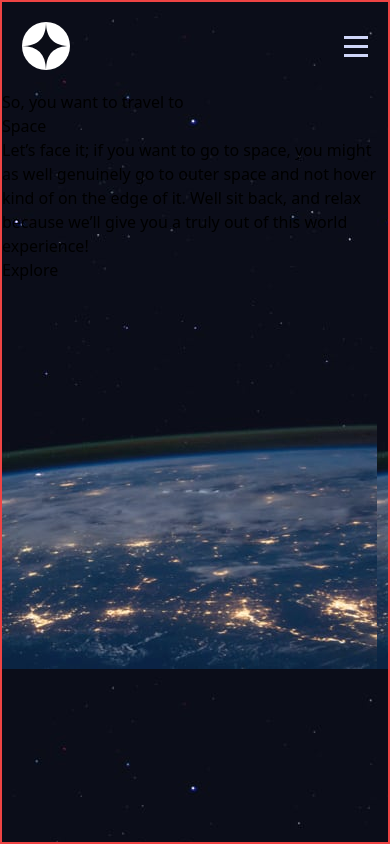
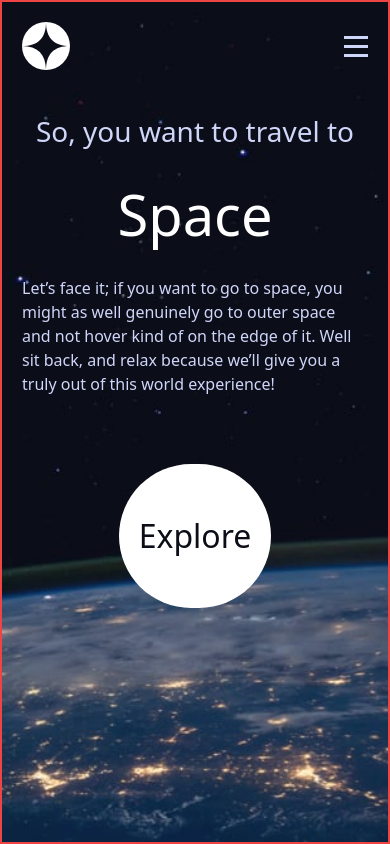
Before and after one commit to Aik-202/aik-space-tourism, a React (Vite) app in the folder space_tourism/: page / in a window 390 px wide. Built offline with nearby package versions, Linux system fonts and the light colour scheme.

Commit message:
Added custom styles in tailwind.config.js, mobile at breakpoint 356px now responsive

```diff
--- a/space_tourism/src/Components/Home/HomeButton.jsx
+++ b/space_tourism/src/Components/Home/HomeButton.jsx
@@ -2,8 +2,8 @@ import React from 'react'
 
 export default function HomeButton () {
   return (
-    <div>
-      <div>Explore</div>
+    <div className='flex justify-center mx-auto rounded-full py-12 hover:w-[70%] hover:bg-white hover:bg-opacity-[10%] cursor-pointer'>
+      <div className='bg-white text-small-medium text-dark-blue rounded-full px-5 py-12'>Explore</div>
     </div>
   )
 }
--- a/space_tourism/src/Components/Home/HomeText.jsx
+++ b/space_tourism/src/Components/Home/HomeText.jsx
@@ -2,9 +2,9 @@ import React from 'react'
 
 export default function HomeText() {
   return (
-    <section>
-      <h2>So, you want to travel to</h2>
-      <h1>Space</h1>
+    <section className='flex flex-col text-light-blue flex-wrap content-center justify-center items-center mx-5 space-y-5'>
+      <h2 className='text-smallest-medium'>So, you want to travel to</h2>
+      <h1 className='text-medium text-white'>Space</h1>
       <p>Let’s face it; if you want to go to space, you might as well genuinely go to outer space and not hover kind of on the edge of it.
       Well sit back, and relax because we’ll give you a truly out of this world experience!</p>
     </section>
--- a/space_tourism/src/Components/Nav/NavItems.jsx
+++ b/space_tourism/src/Components/Nav/NavItems.jsx
@@ -3,11 +3,11 @@ import { Close } from '../../Data'
 
 export default function NavItems(props) {
   return (
-    <div className={`${props.menuStatus ? 'flex' : 'hidden'} flex-col absolute top-0 bottom-0 right-0 left-32 bg-[#fff] bg-opacity-5`}>
+    <div className={`${props.menuStatus ? 'flex' : 'hidden'} flex-col absolute top-0 bottom-0 right-0 left-32 bg-white bg-opacity-5`}>
       {props.menuStatus &&<figure className='self-end mt-8 mr-8'>
         <img src={Close} alt="menu-bar" className="self-center" onClick={props.close}/>
       </figure>}
-      <ul className='flex flex-col content-start space-y-10 flex-wrap text-[#fff] pl-10 pt-32'>
+      <ul className='flex flex-col content-start space-y-10 flex-wrap text-white pl-10 pt-32'>
 
       <li>
         <span className='mr-4 font-extrabold'>00</span>
--- a/space_tourism/src/Pages/Home.jsx
+++ b/space_tourism/src/Pages/Home.jsx
@@ -3,7 +3,7 @@ import {HomeButton, HomeText, NavBar} from '../Components'
 
 export default function Home() {
   return (
-    <section className='home w-full h-full bg-home-mobile lg:bg-home-tablet xl:bg-home-desktop'>
+    <section className='home w-full h-full bg-home-mobile sm:bg-home-tablet xl:bg-home-desktop bg-no-repeat bg-cover space-y-5'>
       <NavBar />
       <HomeText />
       <HomeButton />
--- a/space_tourism/tailwind.config.js
+++ b/space_tourism/tailwind.config.js
@@ -23,6 +23,21 @@ export default {
         'technology-tablet': "url(./src/Data/images/technology/background-technology-tablet.jpg)",
         'technology-desktop': "url(./src/Data/images/technology/background-technology-desktop.jpg)",
 
+      },
+      colors: {
+        'white': "#ffffff",
+        'light-blue': "#d0d6f9",
+        'dark-blue': "#0b0d17"
+      },
+      fontSize: {
+        'very-big': "150px",
+        'big': "100px",
+        'medium': "56px",
+        'small-medium': "32px",
+        'smallest-medium': "28px",
+        'small': "16px",
+        'smallest': "14px",
+
       }
     },
   },
```
